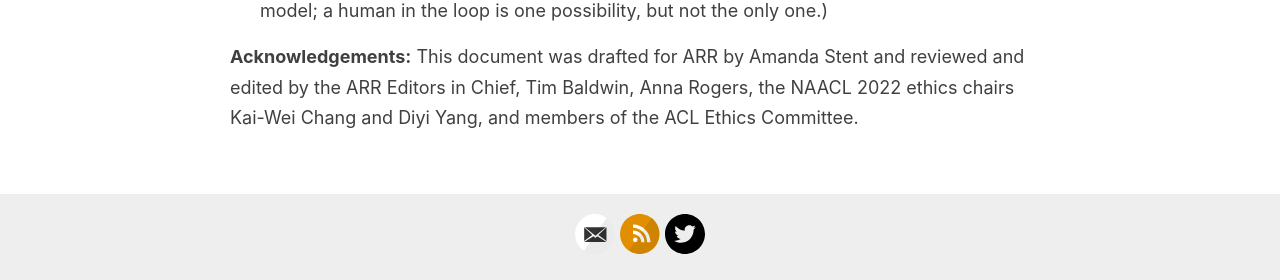
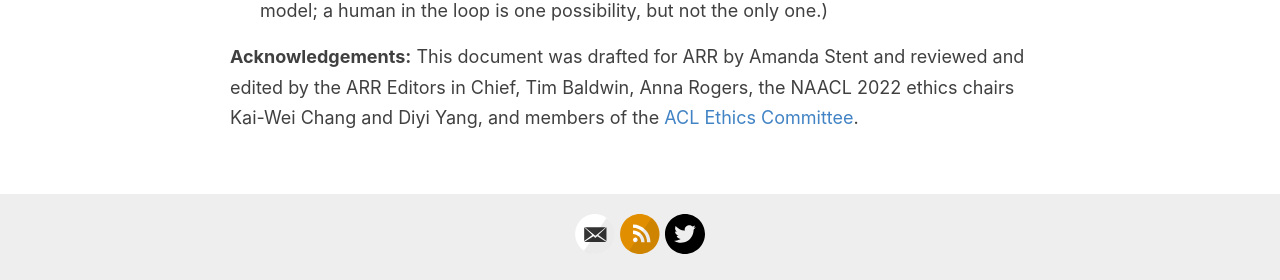
Before and after one commit to amitmerchant1990/reverie, a Jekyll site: the page built from ethicsreviewertutorial.md, in a window 1280 px wide and 900 px high, scrolled down 3446 px. Shown: the part 617-897 px from the top of the window. Built offline with Jekyll 4.4.1, drawn with Linux system fonts in a browser that asks for light colours; part of the change alters nothing that is shown.

```diff
--- a/ethicsreviewertutorial.md
+++ b/ethicsreviewertutorial.md
@@ -47,4 +47,4 @@ Here are some examples that do not adhere to the above guidelines:
 * *This work will lead to biases in how medical diagnoses are made.* (Good problem statement, but incomplete: what part of the ACL code of ethics is violated, and how might the authors address or correct this?)
 * *This model achieves only 60% accuracy on this data set, even though the authors have deployed it in the educational system in their country. That means that they haven’t followed the ethical rule to “take special care of systems that become integrated into the infrastructure of society”. They should withdraw the model from use, or insist on a human in the loop at all times.* (Depending on the nature of the model, 60% accuracy may very well be state of the art, and the model may have documented utility even at that level of accuracy. If there is an issue of ethical practice here - and contemporary NLP researchers may disagree - the authors should perhaps discuss how they are going to mitigate the weaknesses of the model; a human in the loop is one possibility, but not the only one.)
 
-__Acknowledgements:__ This document was drafted for ARR by Amanda Stent and reviewed and edited by the ARR Editors in Chief, Tim Baldwin, Anna Rogers, the NAACL 2022 ethics chairs Kai-Wei Chang and Diyi Yang, and members of the ACL Ethics Committee.
+__Acknowledgements:__ This document was drafted for ARR by Amanda Stent and reviewed and edited by the ARR Editors in Chief, Tim Baldwin, Anna Rogers, the NAACL 2022 ethics chairs Kai-Wei Chang and Diyi Yang, and members of the [ACL Ethics Committee](https://www.aclweb.org/adminwiki/index.php?title=Formation_of_the_ACL_Ethics_Committee).
```
